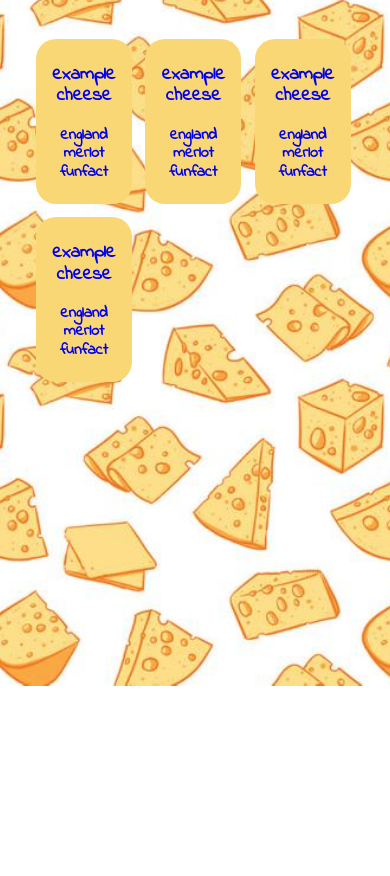
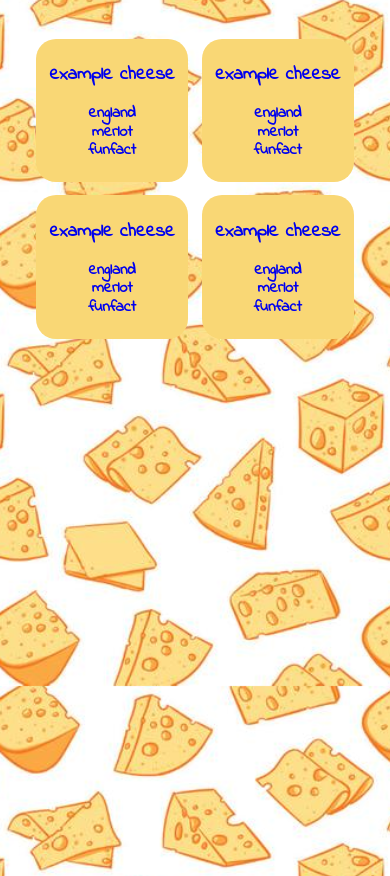
Before and after one commit to daniellaskinner/collectionApp, a PHP site: page / in a window 390 px wide. Shown: the part 158-1034 px from the top of the page. Before the commit the page ends 844 px from the top, so only its background shows below. Run offline with PHP 8.4, Linux system fonts and the light colour scheme.

Commit message:
fixed bug with collection container due to hover

```diff
--- a/index.php
+++ b/index.php
@@ -22,7 +22,6 @@
     </nav>
 
     <div class="container">
-        <section class="collection" id="collection">
         <div class="collectionItem">
             <div class="image"></div>
             <h3 class="cheeseName">example cheese</h3>
@@ -62,7 +61,7 @@
                 <li class="fact">funfact</li>
             </ul>
         </div>
-        </section>
+
     </div>
 
 </body>
--- a/styles.css
+++ b/styles.css
@@ -61,11 +61,9 @@
     width: 85%;
     margin: 0 auto;
     margin-top: 190px;
-}
-
-.collection {
     overflow: auto;
     text-align: center;
+    height: 100%;
 }
 
 .collectionItem {
@@ -88,9 +86,8 @@
 }
 
 /*MEDIA QUERIES*/
-@media screen and (max-width: 680px) {
-    .portfolio div {
-        width: 100%;
-        height: 16.6%;
+@media screen and (max-width: 650px) {
+    .collectionItem {
+        width: 46%;
     }
 }
```
Lines whose indentation alone changed are shown as unchanged.
